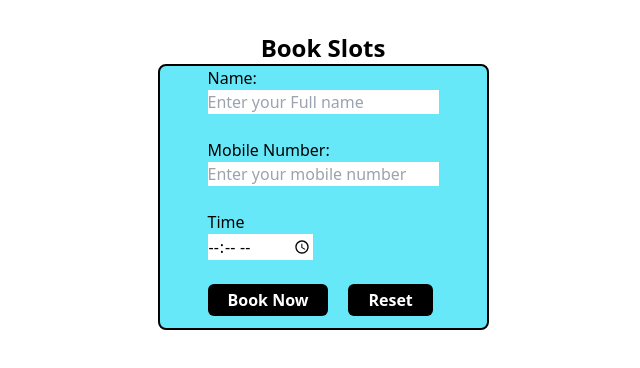
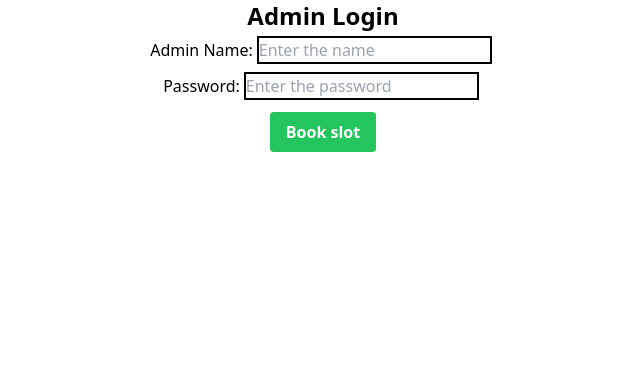
Before and after one commit to Komal6627/nuxt-test, a Nuxt app: page / in a window 1280 px wide. Shown: the top 368 px of the page, without its empty margins (317-957 px from the left). Built offline with nearby package versions, Linux system fonts and the light colour scheme.

Commit message:
add admin page

```diff
--- /dev/null
+++ b/pages/book.vue
@@ -0,0 +1,83 @@
+<template>
+  <div class="container mx-auto p-8">
+    <h1 class="font-bold text-2xl text-center">Book Slots</h1>
+    <main class="flex justify-center w-full h-screen">
+      <div>
+        <form
+          @submit="formSubmit"
+          class="bg-cyan-300 border-black rounded-lg border-2 px-12"
+        >
+          <table>
+            <label for="number">Date </label
+            >
+            <p v-bind="user.date" id="newdate">{{date}}</p>
+            <br />
+            <!-- <input
+              type="date"
+              v-model="user.date"
+              id="date"
+              name="date"
+              placeholder="Enter your mobile number"
+              required
+            /> -->
+            <label for="time">Time </label
+            ><br />
+            <input
+              type="time"
+              v-model="user.time"
+              id="time"
+              name="time"
+              required
+            />
+            <br /><br />
+            <div>
+              <!-- <button class="py-1 px-5 mr-5 bg-black hover:bg-blue-400 text-white font-bold text-center rounded-md mb-3" type="submit" @click="formSubmit" > Book Now </button> -->
+              <button
+                class="py-1 px-5 mr-5 bg-black hover:bg-blue-400 text-white font-bold text-center rounded-md mb-3"
+                type="submit"
+                @click="formSubmit"
+              >
+                Book Now
+              </button>
+            </div>
+          </table>
+        </form>
+        <br />
+
+        <!-- <div class="flex m-2">
+            <div class="border-black bg-gray-100 rounded-lg border-2 p-5 m-4" v-for="(item, index) in users" v-bind:index="index" :key="item">
+            <p class="text-lg font-semibold">Slot No:{{ (item.id = index + 1) }}</p>
+            <p class="text-lg font-semibold">Name:{{ item.fullname }}</p>
+            <p class="text-lg font-semibold">Mobile No:{{ item.number }}</p>
+            <p class="text-lg font-semibold">Time:{{ item.time }}</p>
+        </div>
+        </div> -->
+      </div>
+    </main>
+  </div>
+</template>
+
+<script>
+export default {
+  data() {
+    return {
+      users: [],
+      user: {
+        date:new Date,
+        time: "",
+        index: "",
+      },
+    };
+  },
+  methods: {
+    formSubmit(event) {
+      event.preventDefault();
+       const d = new Date("02/08/2022");
+       let min = d.setMinutes(d.getMinutes());
+       let tm =d.toLocaleTimeString();
+       console.log(min);
+       console.log(tm);
+      },
+    },
+  }
+</script>
--- a/pages/index.vue
+++ b/pages/index.vue
@@ -1,84 +1,34 @@
 <template>
-  <div class="container mx-auto p-8">
-    <h1 class="font-bold text-2xl text-center">Book Slots</h1>
-    <main class="flex justify-center w-full h-screen">
   <div>
-        <form
-          @submit="formSubmit"
-          class="bg-cyan-300 border-black rounded-lg border-2 px-12"
-        >
-          <table>
-            <label class="pt-10 py-10" for="fullname">Name:</label
-            ><br />
+    <div class="text-center">
+      <h1 class="text-2xl font-bold">Admin Login</h1>
+      <form @submit="userLogin">
+        <label for="name">Admin Name:</label>
         <input
           type="text"
-              v-model="user.fullname"
-              id="fullname"
-              name="fullname"
-              placeholder="Enter your Full name"
-              required
-            /><br /><br />
-            <label for="number">Mobile Number: </label
-            ><br />
+          id="name"
+          v-model="user.name"
+          placeholder="Enter the name"
+          class="border-black  border-2 m-1"
+        />
+        <br>
+        <label for="pass">Password:</label>
         <input
-              type="number"
-              v-model="user.number"
-              id="number"
-              name="number"
-              placeholder="Enter your mobile number"
-              required
+          type="password"
+          id="pass"
+          v-model="user.password"
+          placeholder="Enter the password"
+          class="border-black  border-2 m-1"
         />
-            <br /><br />
-            <label for="number">Time </label
-            ><br />
-            <input
-              type="time"
-              v-model="user.time"
-              id="time"
-              name="time"
-              placeholder="Enter your mobile number"
-              required
-            />
-            <br /><br />
-            <div>
-              <!-- <button class="py-1 px-5 mr-5 bg-black hover:bg-blue-400 text-white font-bold text-center rounded-md mb-3" type="submit" @click="formSubmit" > Book Now </button> -->
-              <button
-                class="py-1 px-5 mr-5 bg-black hover:bg-blue-400 text-white font-bold text-center rounded-md mb-3"
-                type="submit"
-                @click="formSubmit"
-              >
-                Book Now
+        <br>
+        <!-- <button @click="userLogin">Login</button> -->
+          <NuxtLink v-slot="{ navigate }" to="/register" custom>
+            <button @click="navigate" class="bg-green-500 hover:bg-blue-700 text-white font-bold py-2 px-4 rounded mt-2">
+               Book slot
             </button>
-              <button
-                class="py-1 px-5 bg-black hover:bg-blue-400 text-white font-bold text-center rounded-md mb-3"
-                type="reset"
-              >
-                Reset
-              </button>
+        </NuxtLink>
+      </form>
     </div>
-          </table>
-        </form>
-        <br />
-
-        <div class="flex m-2">
-            <div class="border-black bg-gray-100 rounded-lg border-2 p-5 m-4" v-for="(item, index) in users" v-bind:index="index" :key="item">
-            <p class="text-lg font-semibold">Slot No:{{ (item.id = index + 1) }}</p>
-            <p class="text-lg font-semibold">Name:{{ item.fullname }}</p>
-            <p class="text-lg font-semibold">Mobile No:{{ item.number }}</p>
-            <p class="text-lg font-semibold">Time:{{ item.time }}</p>
-            <p >
-              {{ item.Action }}
-              <button
-                class="mx-3 my-2 p-1 rounded-lg bg-green-600 hover:bg-green-600 text-white w-20"
-                @click="onEdit(index)"
-              >
-                Edit
-              </button>
-            </p>
-        </div>
-        </div>
-      </div>
-    </main>
   </div>
 </template>
 
@@ -86,54 +36,17 @@
 export default {
   data() {
     return {
-      isEdit: false,
-      indexEdit: -1,
-      users: [],
       user: {
-        fullname: "",
-        number: "",
-        time: "",
-        index: "",
+        name: "",
+        password: "",
       },
     };
   },
   methods: {
-    formSubmit(event) {
+    userLogin(event) {
       event.preventDefault();
-      if (this.isEdit == true) {
-        this.users[this.indexEdit] = this.user;
-        this.isEdit = false;
-        this.indexEdit = -1;
-      } else {
-        // if (this.users[index] == 20) {
-
-        //     this.users.push(this.user);
-        // }
-        // else{
-        //     alert("Sorry  no slot availabel")
-        // }
-        this.users.push(this.user);
-        alert("Your Slot is Booked")
-      }
-
-      this.user = {
-        fullname: "",
-        number: "",
-        time: "",
-      };
+      alert("You Logged in");
     },
-    onReset(event) {
-      event.preventDefault();
-      this.form.name = "";
-      this.form.contact = "";
-    },
-    onEdit(index) {
-      this.user.fullname = this.users[index].fullname;
-      this.user.number = this.users[index].number;
-      this.isEdit = true;
-      this.indexEdit = index;
-    },
-
   },
 };
 </script>
--- /dev/null
+++ b/pages/register.vue
@@ -0,0 +1,140 @@
+<template>
+  <div class="container mx-auto p-8">
+    <h1 class="font-bold text-2xl text-center">Contact Details</h1>
+    <main class="flex justify-center w-full h-screen">
+      <div>
+        <form
+          @submit="formSubmit"
+          class="bg-cyan-300 border-black rounded-lg border-2 px-12"
+        >
+          <table>
+            <label class="pt-10 py-10" for="fullname">Name:</label
+            ><br />
+            <input
+              type="text"
+              v-model="user.fullname"
+              id="fullname"
+              name="fullname"
+              placeholder="Enter your Full name"
+              required
+            /><br /><br />
+            <label for="number">Mobile Number: </label
+            ><br />
+            <input
+              type="number"
+              v-model="user.number"
+              id="number"
+              name="number"
+              placeholder="Enter your mobile number"
+              required
+            />
+            <br /><br />
+            <div>
+              <!-- <button class="py-1 px-5 mr-5 bg-black hover:bg-blue-400 text-white font-bold text-center rounded-md mb-3" type="submit" @click="formSubmit" > Book Now </button> -->
+              <button
+                class="py-1 px-5 mr-5 bg-black hover:bg-blue-400 text-white font-bold text-center rounded-md mb-3"
+                type="submit"
+                @click="formSubmit"
+              >
+                Submit
+              </button>
+
+              <button
+                class="py-1 px-5 bg-black hover:bg-blue-400 text-white font-bold text-center rounded-md mb-3"
+                type="reset"
+              >
+                Reset
+              </button>
+            </div>
+          </table>
+        </form>
+        <br />
+
+        <div class="flex m-2">
+          <div
+            class="border-black bg-gray-100 rounded-lg border-2 p-5 m-4"
+            v-for="(item, index) in users"
+            v-bind:index="index"
+            :key="item"
+          >
+            <p class="text-lg font-semibold">
+              Slot No:{{ (item.id = index + 1) }}
+            </p>
+            <p class="text-lg font-semibold">Name:{{ item.fullname }}</p>
+            <p class="text-lg font-semibold">Mobile No:{{ item.number }}</p>
+            <p>
+              {{ item.Action }}
+              <button
+                class="mx-3 my-2 p-1 rounded-lg bg-green-600 hover:bg-green-600 text-white w-20"
+                @click="onEdit(index)"
+              >
+                Edit
+              </button>
+              <NuxtLink v-slot="{ navigate }" to="/book" custom>
+                <button
+                  @click="navigate"
+                  class="bg-green-500 hover:bg-blue-700 text-white font-bold py-2 px-4 rounded mt-2"
+                >
+                  Book slot
+                </button>
+              </NuxtLink>
+            </p>
+          </div>
+        </div>
+      </div>
+    </main>
+  </div>
+</template>
+
+<script>
+export default {
+  data() {
+    return {
+      isEdit: false,
+      indexEdit: -1,
+      users: [],
+      user: {
+        fullname: "",
+        number: "",
+        time: "",
+      },
+    };
+  },
+  methods: {
+    formSubmit(event) {
+      event.preventDefault();
+      if (this.isEdit == true) {
+        this.users[this.indexEdit] = this.user;
+        this.isEdit = false;
+        this.indexEdit = -1;
+      } else {
+        // if (this.users[index] == 20) {
+
+        //     this.users.push(this.user);
+        // }
+        // else{
+        //     alert("Sorry  no slot availabel")
+        // }
+        this.users.push(this.user);
+        alert("Your data is added");
+      }
+
+      this.user = {
+        fullname: "",
+        number: "",
+      };
+    },
+    onReset(event) {
+      event.preventDefault();
+      this.form.name = "";
+      this.form.contact = "";
+    },
+    onEdit(index) {
+      this.user.fullname = this.users[index].fullname;
+      this.user.number = this.users[index].number;
+      this.isEdit = true;
+      this.indexEdit = index;
+    },
+  },
+};
+</script>
```
Lines whose indentation alone changed are shown as unchanged.
